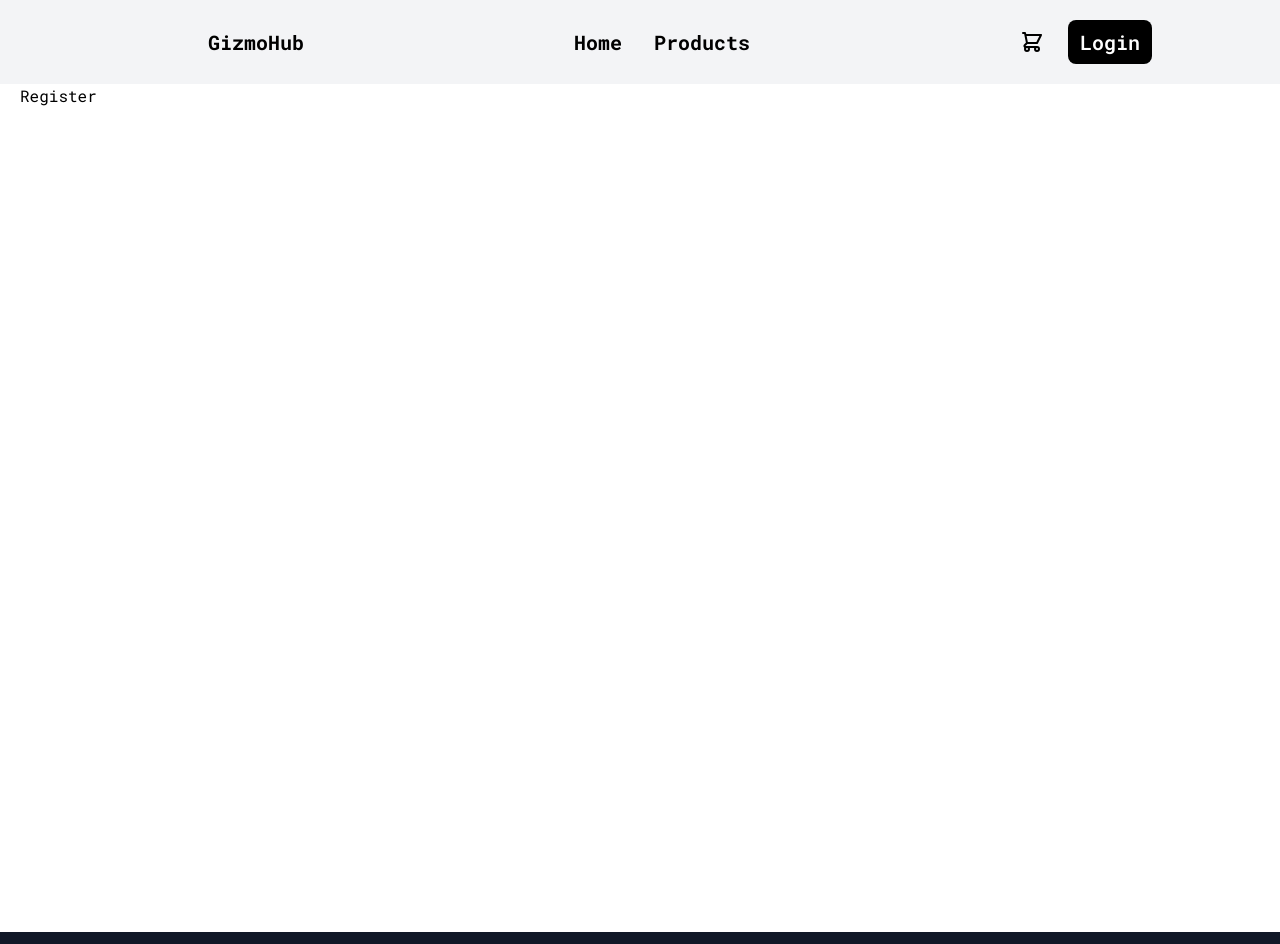
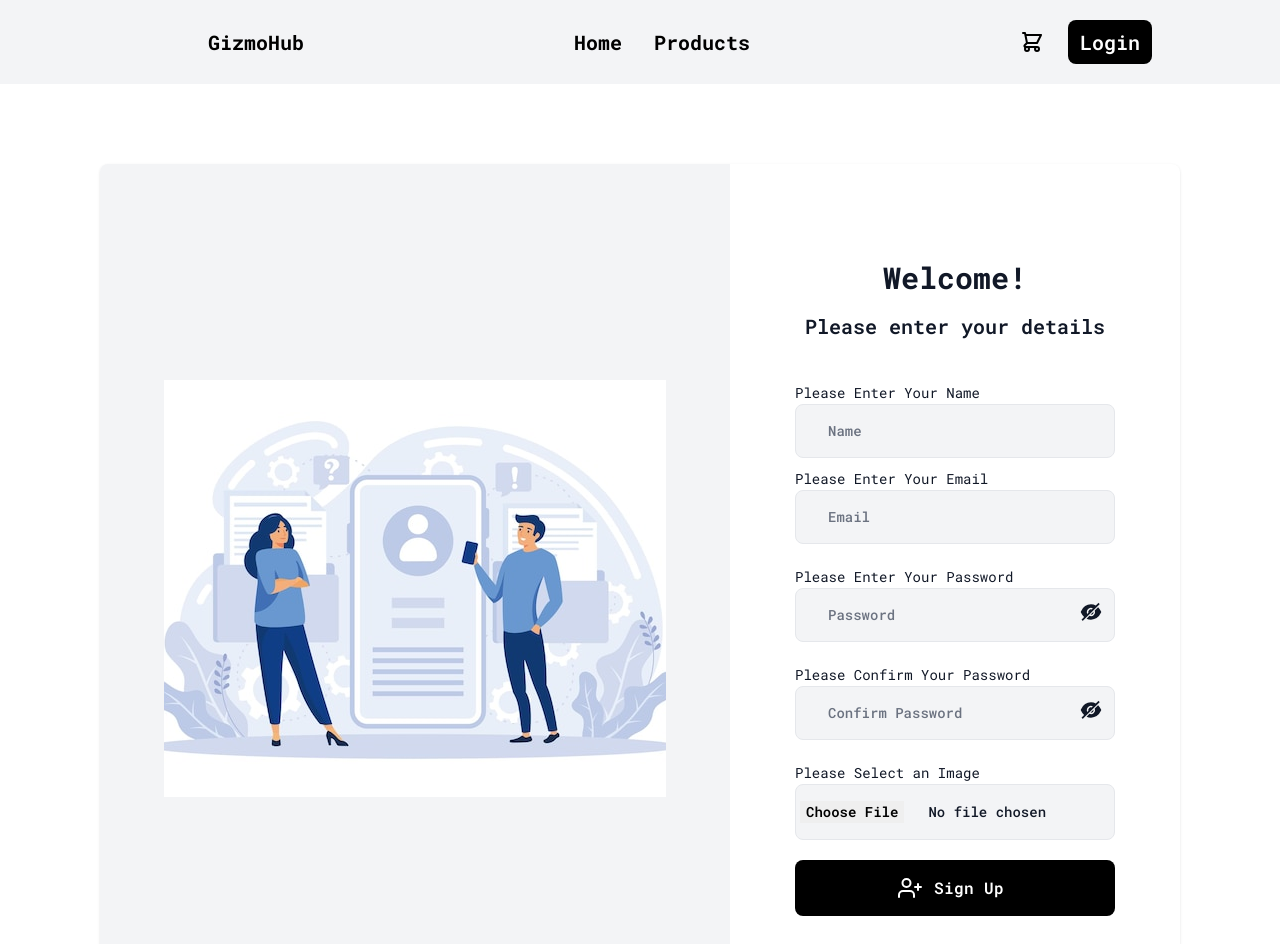
Before and after one commit to Imran-A-K/demo-next.js, a Next.js app: page /register in a window 1280 px wide. Shown: the top 944 px of the page. Built offline with nearby package versions, Linux system fonts and the light colour scheme.

Commit message:
cmpleted registration page partially

```diff
--- a/src/app/(with-layout)/login/page.jsx
+++ b/src/app/(with-layout)/login/page.jsx
@@ -1,5 +1,8 @@
 "use client";
+import AuthenticatorButton from "@/app/components/AuthenticatorButton/page";
 import Container from "@/app/components/Container/page";
+import InputComponent from "@/app/components/InputComponent/page";
+import PasswordInput from "@/app/components/PasswordInput/page";
 import Link from "next/link";
 import React, { useState } from "react";
 import { AiFillEyeInvisible, AiFillEye } from "react-icons/ai";
@@ -29,13 +32,13 @@ function Login() {
                   //   onSubmit={handleSubmit(onSubmit)}
                   className="mx-auto max-w-xs"
                 >
-                  <input
-                    className="w-full px-8 py-4 rounded-lg font-medium bg-gray-100 border border-gray-200 placeholder-gray-500 text-sm focus:outline-none focus:border-gray-400 focus:bg-white"
-                    type="text"
-                    placeholder="Email"
+                  <InputComponent
+                    ComponentId="Email"
+                    labelTitle="Please Enter Your Email"
+                    placeHolder="Email"
+                    type="Email"
+                  />
 
-                    // aria-invalid={errors.email ? "true" : "false"}
-                  />
                   {/* {errors?.email && (
                     <p
                       className="pl-1 pt-2 flex items-center gap-2 text-base text-red-500"
@@ -44,57 +47,19 @@ function Login() {
                       <BiError /> {errors.email.message}
                     </p>
                   )} */}
-                  <div className="relative">
-                    <input
-                      className="w-full px-8 py-4 rounded-lg font-medium bg-gray-100 border border-gray-200 placeholder-gray-500 text-sm focus:outline-none focus:border-gray-400 focus:bg-white mt-5"
-                      type={showPassword === false ? "password" : "text"}
-                      placeholder="Password"
-                      //   {...register("password", {
-                      //     required: "Please Enter your password.",
-                      //   })}
-                      //   aria-invalid={errors.password ? "true" : "false"}
-                    />
-                    <div className="cursor-pointer text-2xl absolute right-3 top-9 z-10 ">
-                      {showPassword === false ? (
-                        <AiFillEye
-                          onClick={() => setShowPassword(!showPassword)}
-                        />
-                      ) : (
-                        <AiFillEyeInvisible
-                          onClick={() => setShowPassword(!showPassword)}
-                        />
-                      )}
-                    </div>
-                    {/* {errors?.password && (
-                      <p
-                        className="pl-1 pt-2 flex items-center gap-2 text-base text-red-500"
-                        role="alert"
-                      >
-                        <BiError /> {errors.password.message}
-                      </p>
-                    )} */}
-                  </div>
-                  <button className="mt-5 tracking-wide font-semibold bg-black hover:bg-gray-700 text-white w-full py-4 rounded-lg active:scale-[.98] ease-in-out transform active:duration-100 transition-all hover:scale-[1.01] flex items-center justify-center focus:shadow-outline focus:outline-none">
-                    <svg
-                      className="w-6 h-6 -ml-2"
-                      fill="none"
-                      stroke="currentColor"
-                      strokeWidth="2"
-                      strokeLinecap="round"
-                      strokeLinejoin="round"
-                    >
-                      <path d="M16 21v-2a4 4 0 00-4-4H5a4 4 0 00-4 4v2" />
-                      <circle cx="8.5" cy="7" r="4" />
-                      <path d="M20 8v6M23 11h-6" />
-                    </svg>
-                    <span className="ml-3">Sign In</span>
-                  </button>
+                  <PasswordInput
+                    PassWordVisibleIcon={AiFillEye}
+                    PassWordInvisibleIcon={AiFillEyeInvisible}
+                    showPassword={showPassword}
+                    setShowPassword={setShowPassword}
+                    ComponentId={"password"}
+                    labelTitle={"Please Enter Your Password"}
+                  />
+
+                  <AuthenticatorButton title={"Sign In"} />
                   <p className="mt-6 text-base text-gray-600 text-center font-semibold">
                     Don&apos;t have an account?{" "}
-                    <Link
-                      href="/register"
-                      className=" text-violet-600 font-bold"
-                    >
+                    <Link href="/register" className=" text-black font-bold">
                       Register
                     </Link>
                   </p>
--- a/src/app/(with-layout)/register/page.jsx
+++ b/src/app/(with-layout)/register/page.jsx
@@ -1,8 +1,100 @@
+"use client";
+import AuthenticatorButton from "@/app/components/AuthenticatorButton/page";
 import Container from "@/app/components/Container/page";
-import React from "react";
+import ImageUpload from "@/app/components/ImageUpload/page";
+import InputComponent from "@/app/components/InputComponent/page";
+import PasswordInput from "@/app/components/PasswordInput/page";
+import Link from "next/link";
+import React, { useState } from "react";
+import { AiFillEyeInvisible, AiFillEye } from "react-icons/ai";
+import { BiError } from "react-icons/bi";
 
 function Register() {
-  return <Container>Register</Container>;
+  const [showPassword, setShowPassword] = useState(false);
+  const [showPassConfirm, setShowPassConfirm] = useState(false);
+  return (
+    <Container>
+      <div className="min-h-screen bg-white text-gray-900 flex justify-center font-mono">
+        <div className="max-w-screen-xl m-0 sm:m-20 bg-white shadow sm:rounded-lg flex flex-row-reverse justify-center flex-1">
+          <div className="lg:w-1/2 xl:w-5/12 p-6 sm:p-12">
+            <div className="mt-12 flex flex-col items-center">
+              <h1 className="text-2xl xl:text-3xl font-bold pb-4">Welcome!</h1>
+              <h2 className="text-xl xl:text-xl text-center font-semibold">
+                Please enter your details
+              </h2>
+              <div className="w-full flex-1 mt-8">
+                {/* <div className="text-center mb-4">
+                  <span className="text-red-500 font-semibold">
+                    {firebaseError}
+                  </span>
+                </div> */}
+                <form
+                  //   onSubmit={handleSubmit(onSubmit)}
+                  className="mx-auto max-w-xs"
+                >
+                  <InputComponent
+                    ComponentId="Name"
+                    labelTitle="Please Enter Your Name"
+                    placeHolder="Name"
+                    type="text"
+                  />
+                  <InputComponent
+                    ComponentId="Email"
+                    labelTitle="Please Enter Your Email"
+                    placeHolder="Email"
+                    type="Email"
+                  />
+
+                  {/* {errors?.email && (
+                    <p
+                      className="pl-1 pt-2 flex items-center gap-2 text-base text-red-500"
+                      role="alert"
+                    >
+                      <BiError /> {errors.email.message}
+                    </p>
+                  )} */}
+                  <PasswordInput
+                    PassWordVisibleIcon={AiFillEye}
+                    PassWordInvisibleIcon={AiFillEyeInvisible}
+                    showPassword={showPassword}
+                    setShowPassword={setShowPassword}
+                    ComponentId={"password"}
+                    labelTitle={"Please Enter Your Password"}
+                  />
+                  <PasswordInput
+                    PassWordVisibleIcon={AiFillEye}
+                    PassWordInvisibleIcon={AiFillEyeInvisible}
+                    showPassword={showPassConfirm}
+                    setShowPassword={setShowPassConfirm}
+                    ComponentId={"showPassword"}
+                    labelTitle={"Please Confirm Your Password"}
+                    placeholder={"Confirm Password"}
+                  />
+                  <ImageUpload
+                    ComponentId={"uploadedImage"}
+                    labelTitle={"Please Select an Image"}
+                    placeHolder={"Please Upload an image"}
+                    type={"file"}
+                  />
+
+                  <AuthenticatorButton title={"Sign Up"} />
+                  <p className="mt-6 text-base text-gray-600 text-center font-semibold">
+                    Already have an account?{" "}
+                    <Link href="/login" className=" text-black font-bold">
+                      Login
+                    </Link>
+                  </p>
+                </form>
+              </div>
+            </div>
+          </div>
+          <div className="flex-1 bg-gray-100 text-center hidden lg:flex sm:rounded-l-lg">
+            <div className="m-12 xl:m-16 w-full bg-auto bg-center bg-no-repeat bg-[url('/images/Authentication.jpg')]"></div>
+          </div>
+        </div>
+      </div>
+    </Container>
+  );
 }
 
 export default Register;
--- /dev/null
+++ b/src/app/components/AuthenticatorButton/page.js
@@ -0,0 +1,23 @@
+import React from "react";
+
+function AuthenticatorButton({ title }) {
+  return (
+    <button className="mt-5 tracking-wide font-semibold bg-black hover:bg-gray-700 text-white w-full py-4 rounded-lg active:scale-[.98] ease-in-out transform active:duration-100 transition-all hover:scale-[1.01] flex items-center justify-center focus:shadow-outline focus:outline-none">
+      <svg
+        className="w-6 h-6 -ml-2"
+        fill="none"
+        stroke="currentColor"
+        strokeWidth="2"
+        strokeLinecap="round"
+        strokeLinejoin="round"
+      >
+        <path d="M16 21v-2a4 4 0 00-4-4H5a4 4 0 00-4 4v2" />
+        <circle cx="8.5" cy="7" r="4" />
+        <path d="M20 8v6M23 11h-6" />
+      </svg>
+      <span className="ml-3">{title}</span>
+    </button>
+  );
+}
+
+export default AuthenticatorButton;
--- /dev/null
+++ b/src/app/components/ImageUpload/page.js
@@ -0,0 +1,19 @@
+function ImageUpload({ ComponentId, labelTitle, placeHolder, type }) {
+  return (
+    <div className="my-2">
+      <label htmlFor={`${ComponentId}`} className="text-sm">
+        {labelTitle}
+      </label>
+      <input
+        id={`${ComponentId}`}
+        className="file:border-0 file:-ml-7 file:mr-6 file:font-semibold w-full px-8 py-4 rounded-lg font-medium bg-gray-100 border border-gray-200 placeholder-gray-500 text-sm focus:outline-none focus:border-gray-400 focus:bg-white"
+        type={`${type}`}
+        placeholder={`${placeHolder}`}
+
+        // aria-invalid={errors.email ? "true" : "false"}
+      />
+    </div>
+  );
+}
+
+export default ImageUpload;
--- /dev/null
+++ b/src/app/components/InputComponent/page.js
@@ -0,0 +1,19 @@
+function InputComponent({ ComponentId, labelTitle, placeHolder, type }) {
+  return (
+    <div className="my-2">
+      <label htmlFor={`${ComponentId}`} className="text-sm">
+        {labelTitle}
+      </label>
+      <input
+        id={`${ComponentId}`}
+        className="w-full px-8 py-4 rounded-lg font-medium bg-gray-100 border border-gray-200 placeholder-gray-500 text-sm focus:outline-none focus:border-gray-400 focus:bg-white"
+        type={`${type}`}
+        placeholder={`${placeHolder}`}
+
+        // aria-invalid={errors.email ? "true" : "false"}
+      />
+    </div>
+  );
+}
+
+export default InputComponent;
--- /dev/null
+++ b/src/app/components/PasswordInput/page.js
@@ -0,0 +1,45 @@
+function PasswordInput({
+  PassWordVisibleIcon,
+  PassWordInvisibleIcon,
+  showPassword,
+  setShowPassword,
+  ComponentId,
+  labelTitle,
+  placeholder,
+}) {
+  return (
+    <div className="relative my-5">
+      <label htmlFor={`${ComponentId}`} className="text-sm">
+        {labelTitle}
+      </label>
+      <input
+        className="w-full px-8 py-4 rounded-lg font-medium bg-gray-100 border border-gray-200 placeholder-gray-500 text-sm focus:outline-none focus:border-gray-400 focus:bg-white"
+        type={showPassword === false ? "password" : "text"}
+        placeholder={placeholder ? placeholder : "Password"}
+        //   {...register("password", {
+        //     required: "Please Enter your password.",
+        //   })}
+        //   aria-invalid={errors.password ? "true" : "false"}
+      />
+      <div className="cursor-pointer text-2xl absolute right-3 top-9 z-10 ">
+        {showPassword === false ? (
+          <PassWordInvisibleIcon
+            onClick={() => setShowPassword(!showPassword)}
+          />
+        ) : (
+          <PassWordVisibleIcon onClick={() => setShowPassword(!showPassword)} />
+        )}
+      </div>
+      {/* {errors?.password && (
+                      <p
+                        className="pl-1 pt-2 flex items-center gap-2 text-base text-red-500"
+                        role="alert"
+                      >
+                        <BiError /> {errors.password.message}
+                      </p>
+                    )} */}
+    </div>
+  );
+}
+
+export default PasswordInput;
```
Also changed, not shown: src/app/components/ConfirmPasswordInput/page.js (added).
